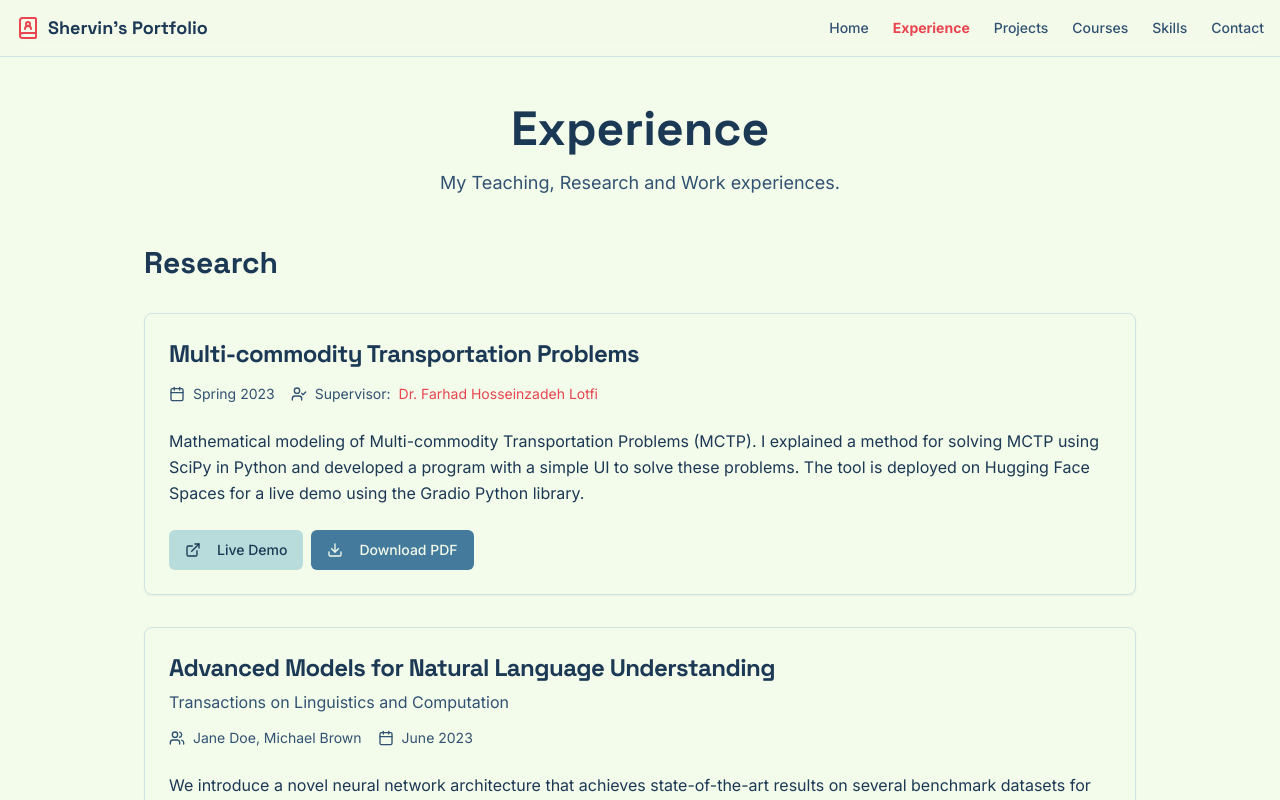
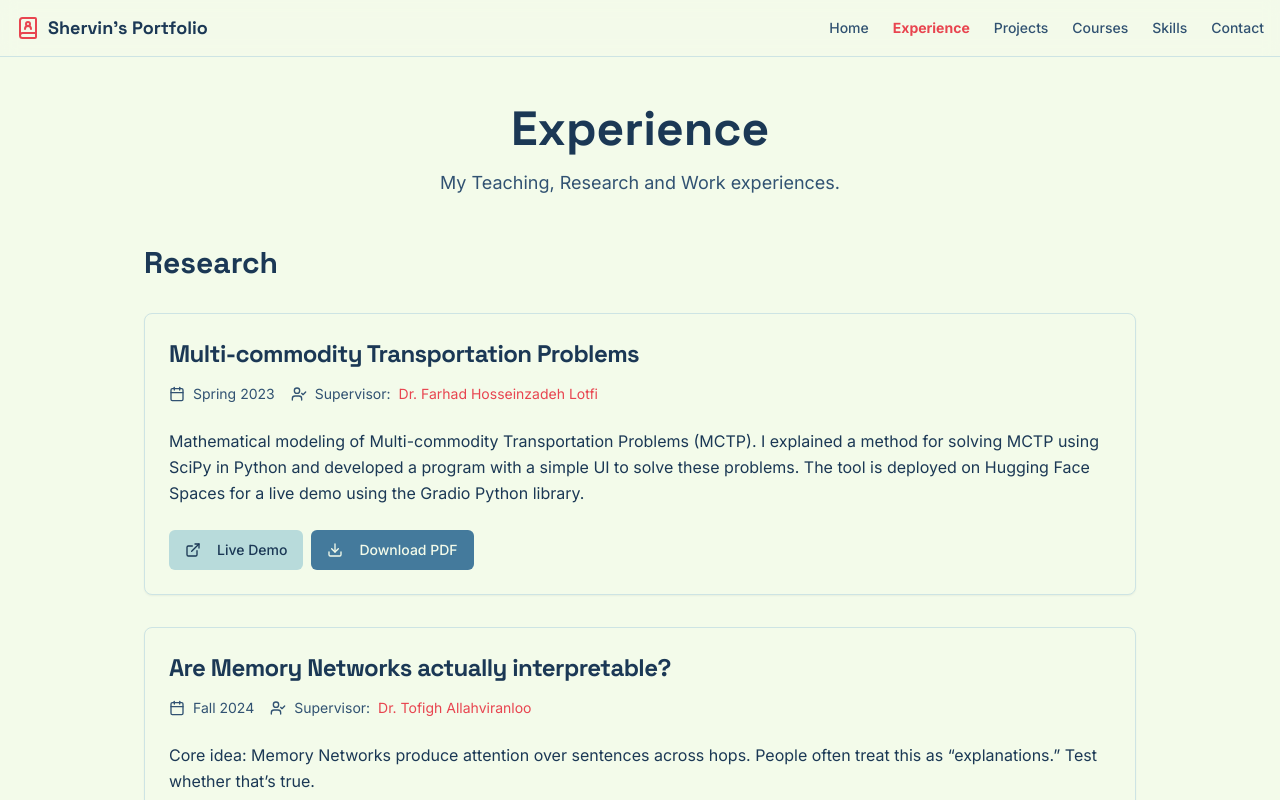
Before and after one commit to DearShervin/dearshervin.github.io, a Next.js app: page /studio/experience in a window 1280 px wide. Shown: the top 800 px of the page. Built offline with nearby package versions, Linux system fonts and the light colour scheme.

Commit message:
initial commit

```diff
--- a/src/app/experience/page.tsx
+++ b/src/app/experience/page.tsx
@@ -21,12 +21,11 @@ const researchPapers = [
     date: "Spring 2023",
   },
   {
-    title: "Advanced Models for Natural Language Understanding",
-    authors: "Jane Doe, Michael Brown",
-    date: "June 2023",
-    journal: "Transactions on Linguistics and Computation",
-    abstract: "We introduce a novel neural network architecture that achieves state-of-the-art results on several benchmark datasets for natural language understanding. Our model leverages a unique attention mechanism to better capture long-range dependencies in text.",
-    downloadLink: "#",
+    title: "Are Memory Networks actually interpretable?",
+    description: "Core idea: Memory Networks produce attention over sentences across hops. People often treat this as “explanations.” Test whether that’s true.",
+    supervisor: "Dr. Tofigh Allahviranloo",
+    supervisorLink: "https://scholar.google.com/citations?user=HjHkaiwAAAAJ&hl=en",
+    date: "Fall 2024",
   },
 ];
 
```
